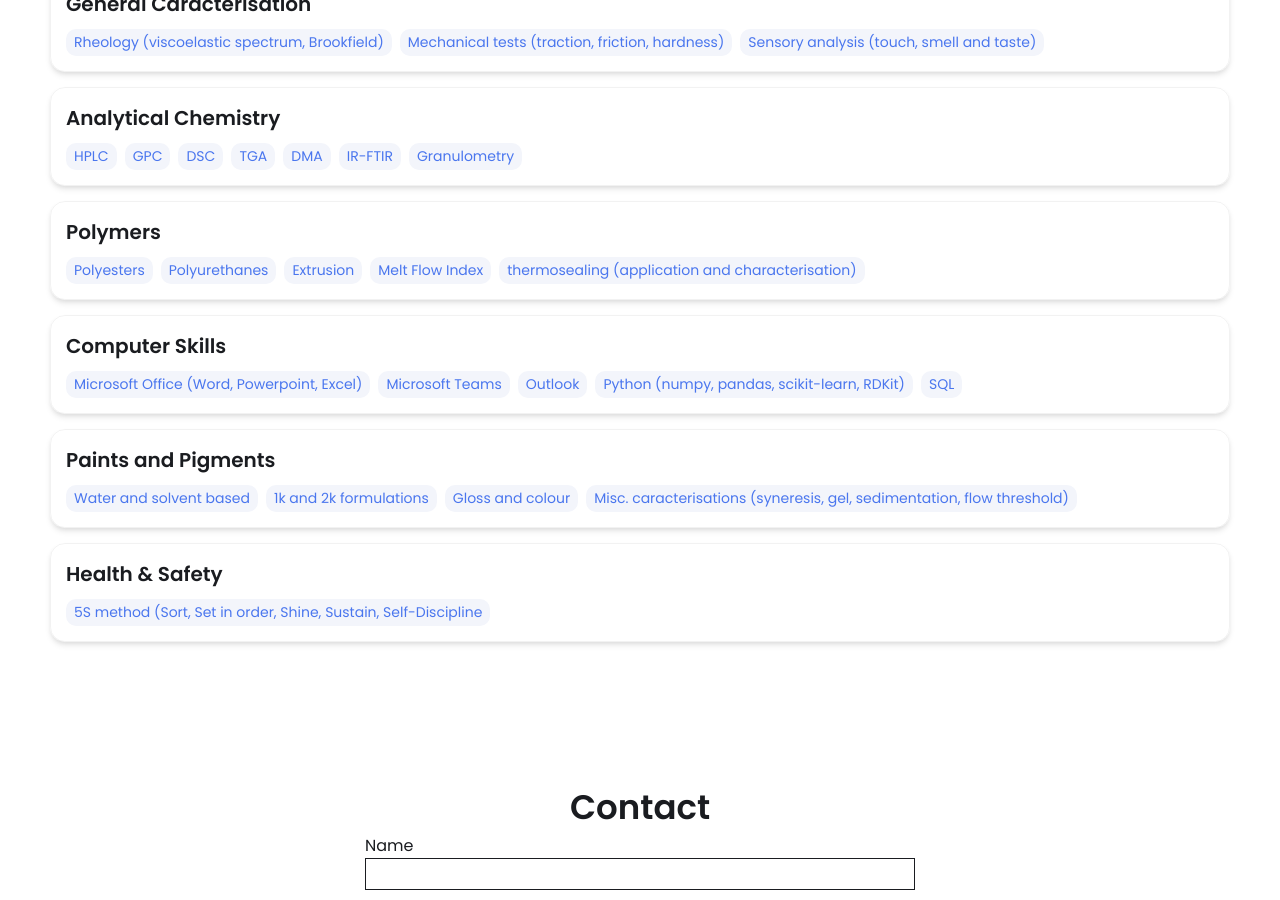
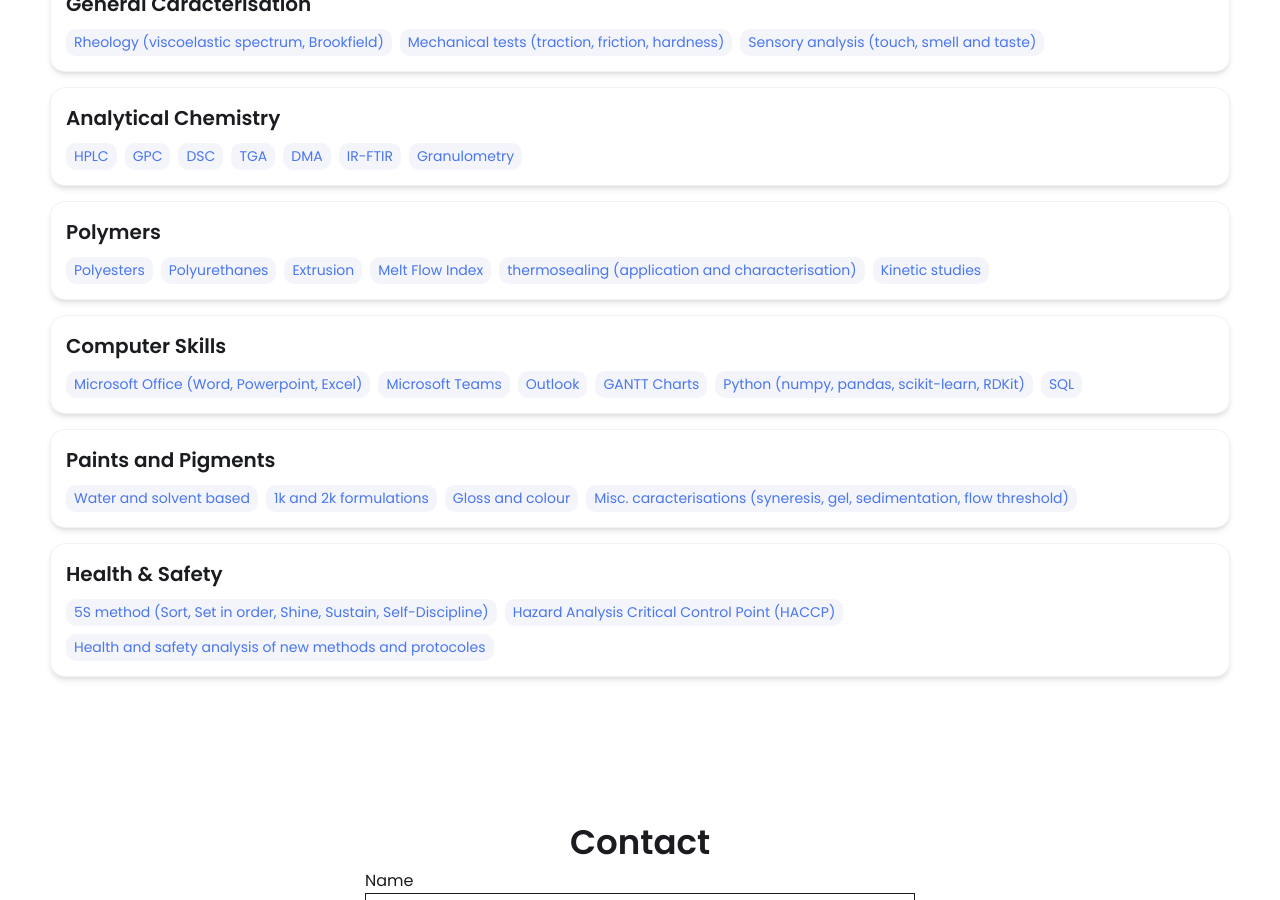
Before and after one commit to SmokyTrombone/smokytrombone.github.io, a Jekyll site: the page built from index.html, in a window 1280 px wide and 900 px high, scrolled down 1833 px. Built offline with Jekyll 4.4.1, drawn with Linux system fonts in a browser that asks for light colours.

Commit message:
Update _config.yml

```diff
--- a/_config.yml
+++ b/_config.yml
@@ -74,11 +74,13 @@ skills:
     - Extrusion
     - Melt Flow Index
     - thermosealing (application and characterisation)
+    - Kinetic studies
   - category: Computer Skills
     tools:
     - Microsoft Office (Word, Powerpoint, Excel)
     - Microsoft Teams
     - Outlook
+    - GANTT Charts
     - Python (numpy, pandas, scikit-learn, RDKit)
     - SQL
   - category: Paints and Pigments
@@ -89,7 +91,9 @@ skills:
     - Misc. caracterisations (syneresis, gel, sedimentation, flow threshold)
   - category: Health & Safety
     tools:
-    - 5S method (Sort, Set in order, Shine, Sustain, Self-Discipline
+    - 5S method (Sort, Set in order, Shine, Sustain, Self-Discipline)
+    - Hazard Analysis Critical Control Point (HACCP)
+    - Health and safety analysis of new methods and protocoles
 
 # Contact Form Setup. Setup an account and copy over the key. When someone fills out the form, it will be received in your email.
 formspree-key:   https://formspree.io/f/{8-digit key}
```
